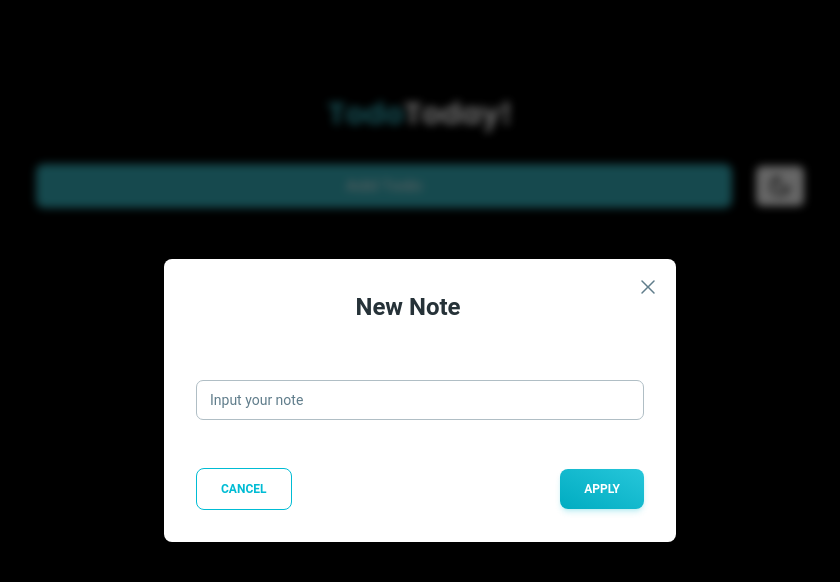
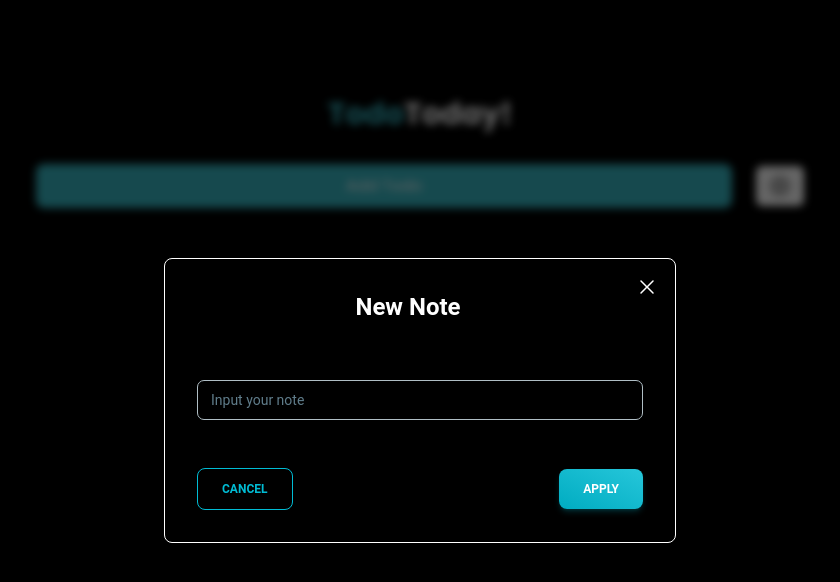
Before and after one commit to Shakiqurrahman/TodoToday, a React (Vite) app: page / in a window 1280 px wide. Both pictures are taken after a click on the button "Add Todo". Shown: the top 582 px of the page, without its empty margins (220-1060 px from the left). Built offline with nearby package versions, Linux system fonts and the light colour scheme.

Commit message:
dark mode in modal

```diff
--- a/src/components/AddTodoModal.tsx
+++ b/src/components/AddTodoModal.tsx
@@ -20,11 +20,11 @@ export function AddTodoModal() {
             <button onClick={handleOpen} className="w-full bg-primary px-4 py-2.5 rounded-lg text-white">
                 Add Todo
             </button>
-            <Dialog className="p-4" open={open} size="xs" handler={handleOpen}>
+            <Dialog className="p-4 dark:bg-black dark:text-white dark:border border-white" open={open} size="xs" handler={handleOpen}>
                 <div className="mb-6 flex  justify-between">
                     <DialogHeader className="mx-auto flex flex-col items-start">
                         {" "}
-                        <Typography className="" variant="h4">
+                        <Typography className="dark:text-white" variant="h4">
                             New Note
                         </Typography>
                     </DialogHeader>
@@ -44,7 +44,7 @@ export function AddTodoModal() {
                 </div>
                 <DialogBody>
                     <div className="grid mb-4">
-                        <Input color="cyan" label="Input your note" />
+                        <Input className="dark:text-white" color="cyan" label="Input your note" />
                     </div>
                 </DialogBody>
                 <DialogFooter className="space-x-2 flex justify-between">
--- a/src/components/DarkModeBtn.tsx
+++ b/src/components/DarkModeBtn.tsx
@@ -17,7 +17,7 @@ const DarkModeBtn = () => {
             onClick={() => setDarkMode(!darkMode)}
             className="py-2 px-3 bg-black dark:bg-white text-white dark:text-black rounded-md"
         >
-            {darkMode ? <FiMoon size={24} /> : <FiSun size={24} />}
+            {darkMode ? <FiSun size={24} /> : <FiMoon size={24} />}
         </button>
     );
 };
```
